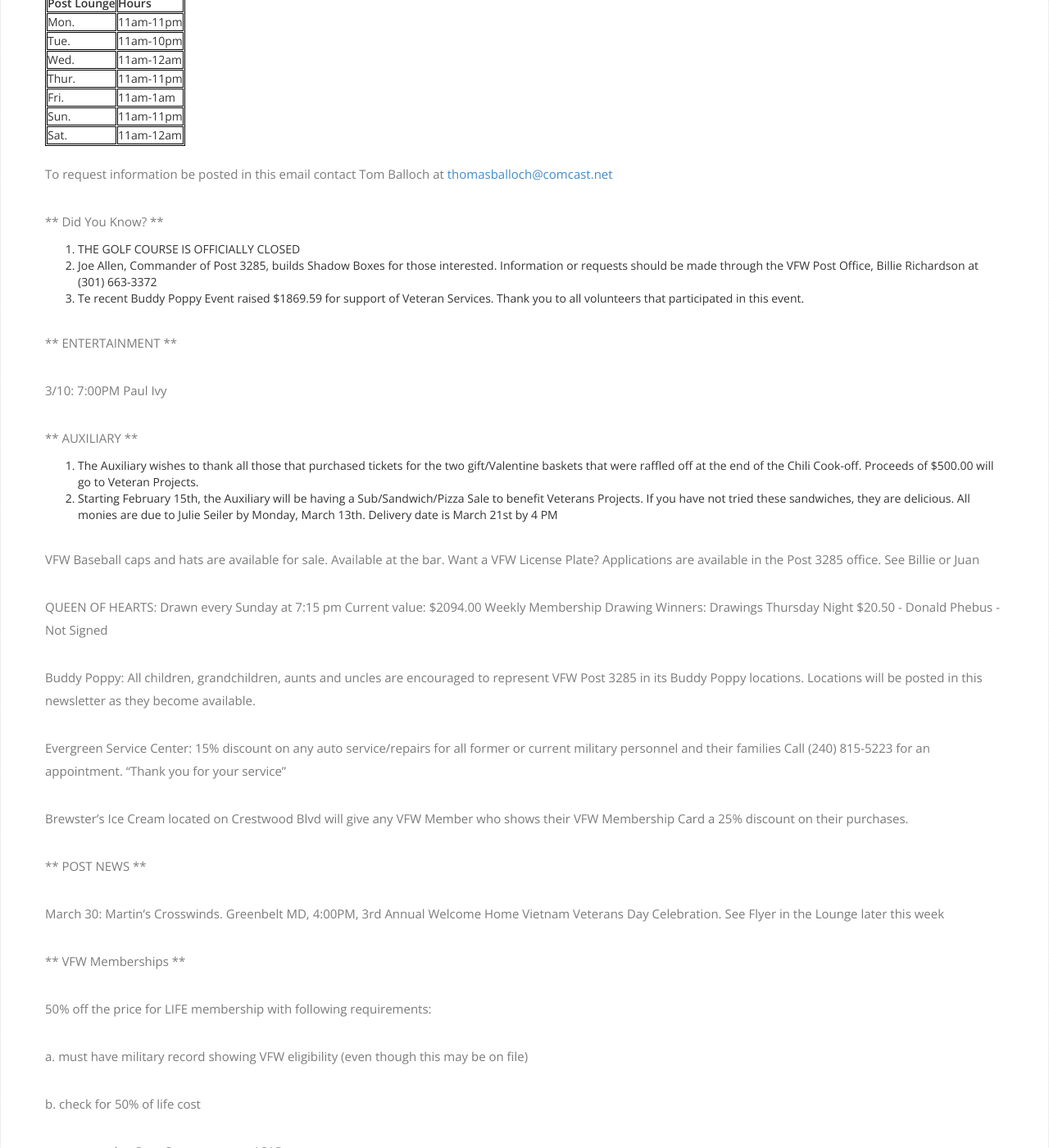
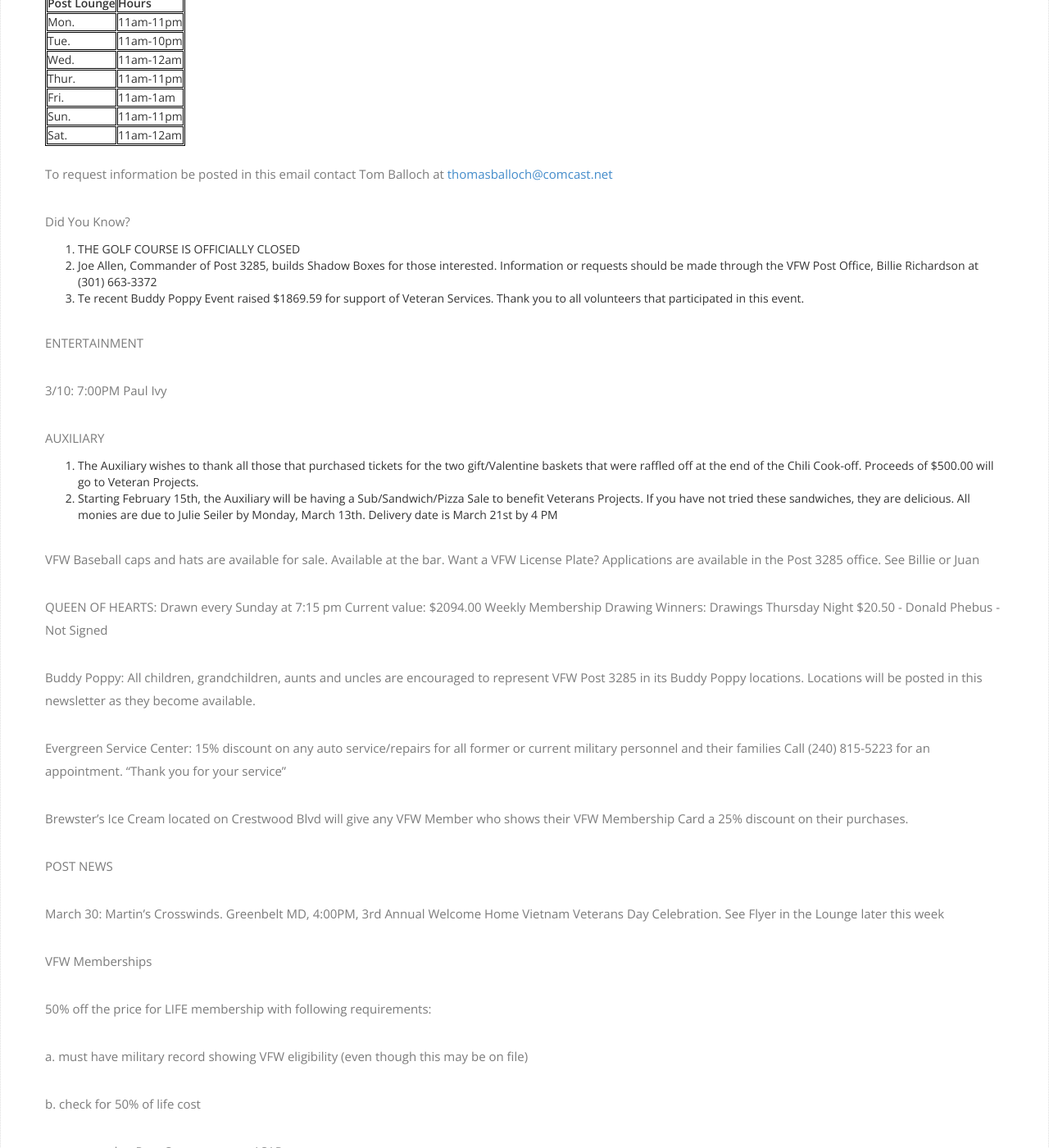
Before and after one commit to patrickpierson/vfwpost3285, a Jekyll site: the page built from _posts/2017-02-27-weekly-update.md, in a window 1280 px wide and 1400 px high, scrolled down 563 px. Shown: the whole window at 82% size. Built offline with Jekyll 4.4.1, drawn with Linux system fonts in a browser that asks for light colours; nearby versions of some CDN libraries; some web fonts are replaced; some of the changed text lies outside the part shown.

Commit message:
remove wrong formating

```diff
--- a/_posts/2017-02-27-weekly-update.md
+++ b/_posts/2017-02-27-weekly-update.md
@@ -23,16 +23,17 @@ Membership is open to people with or without a DD-214.  Call the Post 3285 Offic
 To request information be posted in this email contact Tom Balloch at <a href="mailto:thomasballoch@comcast.net?Subject=Newsletter" target="_top">thomasballoch@comcast.net</a>
 
 
-** Did You Know? **
+Did You Know?
 1.  THE GOLF COURSE IS OFFICIALLY CLOSED
 2.  Joe Allen, Commander of Post 3285, builds Shadow Boxes for those interested.  Information or requests should be made through the VFW Post Office, Billie Richardson at (301) 663-3372
 3.  Te recent Buddy Poppy Event raised $1869.59 for support of Veteran Services.  Thank you to all volunteers that participated in this event.
 
-** ENTERTAINMENT **
+ENTERTAINMENT
 
 3/10:  7:00PM Paul Ivy
 
-** AUXILIARY **
+AUXILIARY
+
 1.  The Auxiliary wishes to thank all those that purchased tickets for the two gift/Valentine baskets that were raffled off at  the end of the Chili Cook-off.  Proceeds of $500.00 will go to Veteran Projects.
 2.  Starting February 15th, the Auxiliary will be having a Sub/Sandwich/Pizza Sale to benefit Veterans Projects.  If you have not tried these sandwiches, they are delicious.  All monies are due to Julie Seiler by Monday, March 13th.  Delivery date is March 21st by 4 PM
 
@@ -49,11 +50,11 @@ Evergreen Service Center:  15% discount on any auto service/repairs for all form
 
 Brewster’s Ice Cream located on Crestwood Blvd will give any VFW Member who shows their VFW Membership Card a 25% discount on their purchases.
 
-** POST NEWS **
+POST NEWS
 
 March 30:  Martin's Crosswinds. Greenbelt MD, 4:00PM, 3rd Annual Welcome Home Vietnam Veterans Day Celebration.  See Flyer in the Lounge later this week
 
-** VFW Memberships **
+VFW Memberships
 
 50% off the price for LIFE membership with following requirements:
 
@@ -75,7 +76,7 @@ Donations are being accepted in the lounge for all the pastries provided to the
 
 Update your mailing address if you have moved so that you can still get the VFW Monthly magazine and other information.
 
-** MFM Pathfinders Division (Sea Cadets) **
+MFM Pathfinders Division (Sea Cadets)
 
 March 25/26/2017 Drill Weekend
 
```
